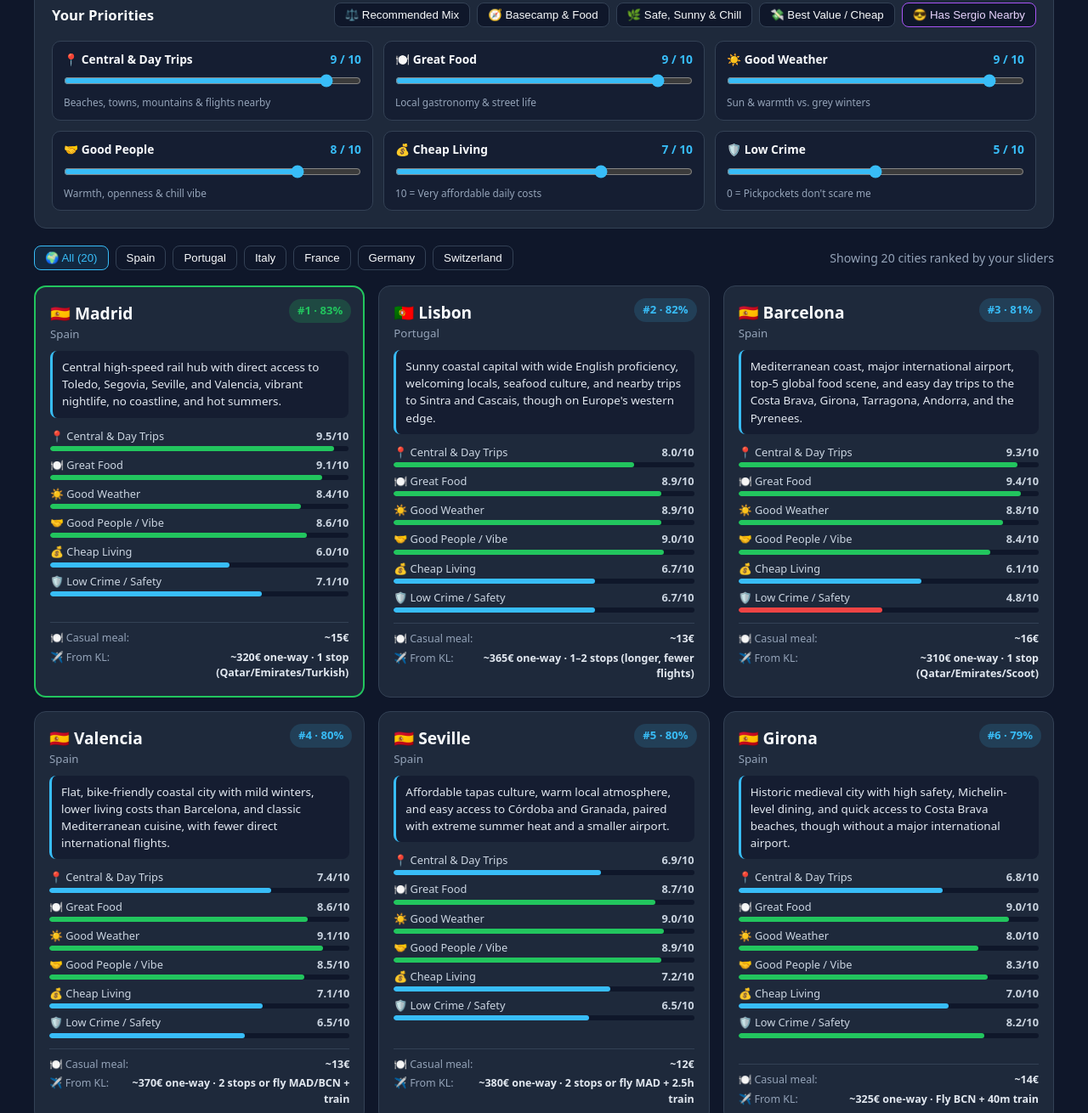
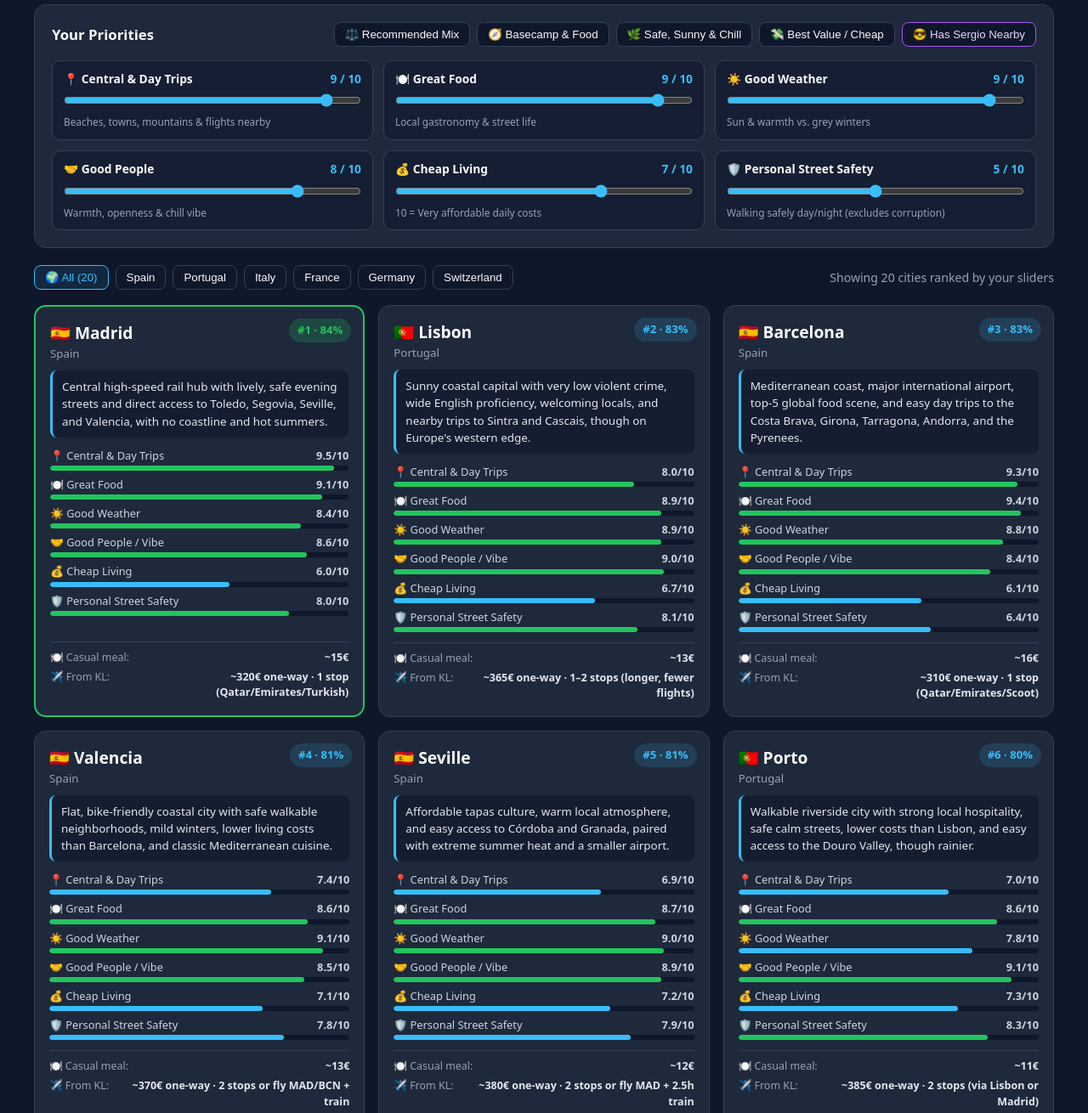
Before and after one commit to seloal93/europe-city-finder, a plain HTML site: page index.html in a window 1280 px wide. Shown: the part 141-1451 px from the top of the page at 85% size. Drawn offline with Linux system fonts and the light colour scheme.

Commit message:
Update index.html

```diff
--- a/index.html
+++ b/index.html
@@ -235,7 +235,7 @@
   <div class="container">
     <header>
       <h1>🌍 Europe City Finder (Top 20 Major Cities)</h1>
-      <p>Adjust each priority from <strong>0</strong> ("Not important") to <strong>10</strong> ("Essential").</p>
+      <p>Adjust each priority from <strong>0</strong> ("Not important") to <strong>10</strong> ("Essential") — safety calibrated strictly for personal street safety.</p>
     </header>
 
     <!-- PRIORITY SLIDERS -->
@@ -303,11 +303,11 @@
 
         <div class="slider-box">
           <div class="slider-top">
-            <span>🛡️ Low Crime</span>
+            <span>🛡️ Personal Street Safety</span>
             <span class="weight-badge" id="w-safety-val">5 / 10</span>
           </div>
           <input type="range" id="w-safety" min="0" max="10" value="5" oninput="manualSlide()" />
-          <div class="slider-hint">0 = Pickpockets don't scare me</div>
+          <div class="slider-hint">Walking safely day/night (excludes corruption)</div>
         </div>
       </div>
     </section>
@@ -327,6 +327,7 @@
     let sergioMode = false;
 
     // kmFromBcn = approximate straight-line distance from Barcelona (km)
+    // safety = strictly personal physical street safety (walking day/night, low violent crime; excludes corruption)
     const cities = [
       // SPAIN (Top 5)
       {
@@ -334,7 +335,7 @@
         country: "Spain",
         flag: "🇪🇸",
         kmFromBcn: 0,
-        safety: 4.8, food: 9.4, cost: 6.1, weather: 8.8, vibe: 8.4, hub: 9.3,
+        safety: 6.4, food: 9.4, cost: 6.1, weather: 8.8, vibe: 8.4, hub: 9.3,
         mealPrice: "~16€",
         klTravel: "~310€ one-way · 1 stop (Qatar/Emirates/Scoot)",
         note: "Mediterranean coast, major international airport, top-5 global food scene, and easy day trips to the Costa Brava, Girona, Tarragona, Andorra, and the Pyrenees."
@@ -344,37 +345,37 @@
         country: "Spain",
         flag: "🇪🇸",
         kmFromBcn: 85,
-        safety: 8.2, food: 9.0, cost: 7.0, weather: 8.0, vibe: 8.3, hub: 6.8,
+        safety: 8.8, food: 9.0, cost: 7.0, weather: 8.0, vibe: 8.3, hub: 6.8,
         mealPrice: "~14€",
         klTravel: "~325€ one-way · Fly BCN + 40m train",
-        note: "Historic medieval city with high safety, Michelin-level dining, and quick access to Costa Brava beaches, though without a major international airport."
+        note: "Historic medieval city with very high personal street safety, Michelin-level dining, and quick access to Costa Brava beaches, though without a major international airport."
       },
       {
         name: "Madrid",
         country: "Spain",
         flag: "🇪🇸",
         kmFromBcn: 505,
-        safety: 7.1, food: 9.1, cost: 6.0, weather: 8.4, vibe: 8.6, hub: 9.5,
+        safety: 8.0, food: 9.1, cost: 6.0, weather: 8.4, vibe: 8.6, hub: 9.5,
         mealPrice: "~15€",
         klTravel: "~320€ one-way · 1 stop (Qatar/Emirates/Turkish)",
-        note: "Central high-speed rail hub with direct access to Toledo, Segovia, Seville, and Valencia, vibrant nightlife, no coastline, and hot summers."
+        note: "Central high-speed rail hub with lively, safe evening streets and direct access to Toledo, Segovia, Seville, and Valencia, with no coastline and hot summers."
       },
       {
         name: "Valencia",
         country: "Spain",
         flag: "🇪🇸",
         kmFromBcn: 303,
-        safety: 6.5, food: 8.6, cost: 7.1, weather: 9.1, vibe: 8.5, hub: 7.4,
+        safety: 7.8, food: 8.6, cost: 7.1, weather: 9.1, vibe: 8.5, hub: 7.4,
         mealPrice: "~13€",
         klTravel: "~370€ one-way · 2 stops or fly MAD/BCN + train",
-        note: "Flat, bike-friendly coastal city with mild winters, lower living costs than Barcelona, and classic Mediterranean cuisine, with fewer direct international flights."
+        note: "Flat, bike-friendly coastal city with safe walkable neighborhoods, mild winters, lower living costs than Barcelona, and classic Mediterranean cuisine."
       },
       {
         name: "Seville",
         country: "Spain",
         flag: "🇪🇸",
         kmFromBcn: 830,
-        safety: 6.5, food: 8.7, cost: 7.2, weather: 9.0, vibe: 8.9, hub: 6.9,
+        safety: 7.9, food: 8.7, cost: 7.2, weather: 9.0, vibe: 8.9, hub: 6.9,
         mealPrice: "~12€",
         klTravel: "~380€ one-way · 2 stops or fly MAD + 2.5h train",
         note: "Affordable tapas culture, warm local atmosphere, and easy access to Córdoba and Granada, paired with extreme summer heat and a smaller airport."
@@ -386,20 +387,20 @@
         country: "Portugal",
         flag: "🇵🇹",
         kmFromBcn: 1005,
-        safety: 6.7, food: 8.9, cost: 6.7, weather: 8.9, vibe: 9.0, hub: 8.0,
+        safety: 8.1, food: 8.9, cost: 6.7, weather: 8.9, vibe: 9.0, hub: 8.0,
         mealPrice: "~13€",
         klTravel: "~365€ one-way · 1–2 stops (longer, fewer flights)",
-        note: "Sunny coastal capital with wide English proficiency, welcoming locals, seafood culture, and nearby trips to Sintra and Cascais, though on Europe's western edge."
+        note: "Sunny coastal capital with very low violent crime, wide English proficiency, welcoming locals, and nearby trips to Sintra and Cascais, though on Europe's western edge."
       },
       {
         name: "Porto",
         country: "Portugal",
         flag: "🇵🇹",
         kmFromBcn: 902,
-        safety: 6.7, food: 8.6, cost: 7.3, weather: 7.8, vibe: 9.1, hub: 7.0,
+        safety: 8.3, food: 8.6, cost: 7.3, weather: 7.8, vibe: 9.1, hub: 7.0,
         mealPrice: "~11€",
         klTravel: "~385€ one-way · 2 stops (via Lisbon or Madrid)",
-        note: "Walkable riverside city with strong local hospitality, lower costs than Lisbon, and easy access to the Douro Valley, though rainier with fewer flight routes."
+        note: "Walkable riverside city with strong local hospitality, safe calm streets, lower costs than Lisbon, and easy access to the Douro Valley, though rainier."
       },
 
       // ITALY (Rome, Milan, Florence, Naples)
@@ -408,7 +409,7 @@
         country: "Italy",
         flag: "🇮🇹",
         kmFromBcn: 785,
-        safety: 5.8, food: 9.3, cost: 5.1, weather: 7.8, vibe: 7.6, hub: 8.1,
+        safety: 7.4, food: 9.3, cost: 5.1, weather: 7.8, vibe: 7.6, hub: 8.1,
         mealPrice: "~16€",
         klTravel: "~380€ one-way · 2 stops or fly Rome/Milan + train",
         note: "Compact Renaissance city surrounded by Tuscan countryside towns (Siena, Pisa, Chianti) with direct north-south high-speed rail and heavy tourist crowds."
@@ -418,17 +419,17 @@
         country: "Italy",
         flag: "🇮🇹",
         kmFromBcn: 860,
-        safety: 5.3, food: 9.3, cost: 5.7, weather: 8.4, vibe: 7.8, hub: 8.8,
+        safety: 6.8, food: 9.3, cost: 5.7, weather: 8.4, vibe: 7.8, hub: 8.8,
         mealPrice: "~15€",
         klTravel: "~315€ one-way · 1 stop (Qatar/Emirates/SQ)",
-        note: "Major international hub with unmatched historical landmarks, sunny weather, and traditional cuisine, alongside heavy crowds and chaotic urban transit."
+        note: "Major international hub with unmatched historical landmarks, sunny weather, and traditional cuisine, alongside crowded transit pickpockets and chaotic traffic."
       },
       {
         name: "Milan",
         country: "Italy",
         flag: "🇮🇹",
         kmFromBcn: 725,
-        safety: 4.7, food: 8.8, cost: 4.7, weather: 6.6, vibe: 6.5, hub: 9.2,
+        safety: 6.3, food: 8.8, cost: 4.7, weather: 6.6, vibe: 6.5, hub: 9.2,
         mealPrice: "~18€",
         klTravel: "~305€ one-way · 1 stop (frequent Asian hubs)",
         note: "Fast-paced commercial and fashion hub with extensive rail links to Lake Como, the Swiss Alps, Venice, and the Ligurian coast, but pricey and foggy in winter."
@@ -438,10 +439,10 @@
         country: "Italy",
         flag: "🇮🇹",
         kmFromBcn: 1015,
-        safety: 3.8, food: 9.6, cost: 6.1, weather: 8.5, vibe: 6.8, hub: 7.6,
+        safety: 5.4, food: 9.6, cost: 6.1, weather: 8.5, vibe: 6.8, hub: 7.6,
         mealPrice: "~11€",
         klTravel: "~370€ one-way · 2 stops or fly Rome + 1.1h train",
-        note: "High-energy coastal city ranked #1 globally for traditional food and street pizza, serving as the gateway to Pompeii and the Amalfi Coast, with lower safety scores."
+        note: "High-energy coastal city ranked #1 globally for traditional food and street pizza, serving as the gateway to Pompeii and the Amalfi Coast, with rougher street areas."
       },
 
       // FRANCE (Lyon, Nice, Paris)
@@ -450,7 +451,7 @@
         country: "France",
         flag: "🇫🇷",
         kmFromBcn: 530,
-        safety: 4.1, food: 9.3, cost: 4.8, weather: 6.8, vibe: 6.8, hub: 8.5,
+        safety: 5.9, food: 9.3, cost: 4.8, weather: 6.8, vibe: 6.8, hub: 8.5,
         mealPrice: "~18€",
         klTravel: "~370€ one-way · 1–2 stops or fly Paris + 2h TGV",
         note: "France's gastronomic center with direct high-speed rail access to Paris, Geneva, the French Alps, and Provence, though colder and landlocked."
@@ -460,7 +461,7 @@
         country: "France",
         flag: "🇫🇷",
         kmFromBcn: 490,
-        safety: 4.4, food: 8.5, cost: 4.7, weather: 8.7, vibe: 6.7, hub: 8.2,
+        safety: 6.2, food: 8.5, cost: 4.7, weather: 8.7, vibe: 6.7, hub: 8.2,
         mealPrice: "~19€",
         klTravel: "~375€ one-way · 1–2 stops (Emirates/Qatar)",
         note: "French Riviera coastal city with mild winters, turquoise waters, and immediate rail access to Monaco and northern Italy, at higher daily costs."
@@ -470,7 +471,7 @@
         country: "France",
         flag: "🇫🇷",
         kmFromBcn: 830,
-        safety: 4.2, food: 9.4, cost: 4.1, weather: 5.4, vibe: 5.6, hub: 9.8,
+        safety: 5.7, food: 9.4, cost: 4.1, weather: 5.4, vibe: 5.6, hub: 9.8,
         mealPrice: "~20€",
         klTravel: "~340€ one-way · Direct (MH) or 1 fast stop",
         note: "Global cultural capital with Europe's densest rail and flight network and world-class dining, paired with high living costs, grey skies, and an intense pace."
@@ -482,17 +483,17 @@
         country: "Germany",
         flag: "🇩🇪",
         kmFromBcn: 1055,
-        safety: 7.9, food: 7.3, cost: 4.4, weather: 5.6, vibe: 6.8, hub: 9.0,
+        safety: 8.7, food: 7.3, cost: 4.4, weather: 5.6, vibe: 6.8, hub: 9.0,
         mealPrice: "~18€",
         klTravel: "~340€ one-way · 1 stop (SQ/Qatar/Emirates)",
-        note: "Clean, very safe city with strong public infrastructure and easy trips to the Bavarian and Austrian Alps, Salzburg, and northern Italy, with long winters."
+        note: "Clean, exceptionally safe city day and night with strong public infrastructure and easy trips to the Bavarian and Austrian Alps, Salzburg, and northern Italy."
       },
       {
         name: "Berlin",
         country: "Germany",
         flag: "🇩🇪",
         kmFromBcn: 1500,
-        safety: 5.6, food: 8.1, cost: 5.0, weather: 5.2, vibe: 7.0, hub: 8.4,
+        safety: 6.8, food: 8.1, cost: 5.0, weather: 5.2, vibe: 7.0, hub: 8.4,
         mealPrice: "~15€",
         klTravel: "~345€ one-way · 1 stop (Qatar/Turkish) or 2",
         note: "Large, international creative hub with diverse global cuisine and moderate costs, paired with blunt local directness and cold, grey winters."
@@ -502,7 +503,7 @@
         country: "Germany",
         flag: "🇩🇪",
         kmFromBcn: 1475,
-        safety: 6.0, food: 7.4, cost: 4.8, weather: 4.6, vibe: 6.7, hub: 7.4,
+        safety: 7.2, food: 7.4, cost: 4.8, weather: 4.6, vibe: 6.7, hub: 7.4,
         mealPrice: "~16€",
         klTravel: "~365€ one-way · 1–2 stops (fewer Asian links)",
         note: "Maritime port city with extensive canals, strong music and cultural life, reserved northern demeanor, and cool, rainy weather."
@@ -514,7 +515,7 @@
         country: "Switzerland",
         flag: "🇨🇭",
         kmFromBcn: 855,
-        safety: 7.7, food: 6.9, cost: 1.5, weather: 5.3, vibe: 5.9, hub: 9.1,
+        safety: 9.1, food: 6.9, cost: 1.5, weather: 5.3, vibe: 5.9, hub: 9.1,
         mealPrice: "~32€",
         klTravel: "~360€ one-way · 1 stop (SQ/Swiss/Qatar)",
         note: "Ultra-safe lakeside city with punctual rail connections to the Swiss Alps, Germany, Austria, and Italy, alongside the highest daily living costs in Europe."
@@ -524,20 +525,20 @@
         country: "Switzerland",
         flag: "🇨🇭",
         kmFromBcn: 625,
-        safety: 7.1, food: 7.1, cost: 1.6, weather: 5.7, vibe: 6.0, hub: 8.6,
+        safety: 8.5, food: 7.1, cost: 1.6, weather: 5.7, vibe: 6.0, hub: 8.6,
         mealPrice: "~30€",
         klTravel: "~370€ one-way · 1 stop (Qatar/Emirates/Etihad)",
-        note: "International diplomatic hub on Lake Geneva surrounded by French alpine towns and ski resorts, with steep daily expenses."
+        note: "International diplomatic hub on Lake Geneva surrounded by French alpine towns and ski resorts, with very safe streets and steep daily expenses."
       },
       {
         name: "Bern",
         country: "Switzerland",
         flag: "🇨🇭",
         kmFromBcn: 760,
-        safety: 7.4, food: 6.6, cost: 1.9, weather: 5.3, vibe: 6.5, hub: 7.9,
+        safety: 9.0, food: 6.6, cost: 1.9, weather: 5.3, vibe: 6.5, hub: 7.9,
         mealPrice: "~28€",
         klTravel: "~380€ one-way · Fly Zurich/Geneva + 1.2h train",
-        note: "Relaxed medieval capital with direct rail links to Interlaken and the Jungfrau region, high safety, high prices, and no major international airport."
+        note: "Relaxed medieval capital with direct rail links to Interlaken and the Jungfrau region, top-tier personal safety, high prices, and no major international airport."
       }
     ];
 
@@ -666,7 +667,7 @@
               ${renderBar("☀️ Good Weather", c.weather, sergioMode || w.weather === 0)}
               ${renderBar("🤝 Good People / Vibe", c.vibe, sergioMode || w.vibe === 0)}
               ${renderBar("💰 Cheap Living", c.cost, sergioMode || w.cost === 0)}
-              ${renderBar("🛡️ Low Crime / Safety", c.safety, sergioMode || w.safety === 0)}
+              ${renderBar("🛡️ Personal Street Safety", c.safety, sergioMode || w.safety === 0)}
             </div>
           </div>
           <div class="card-footer">
```
